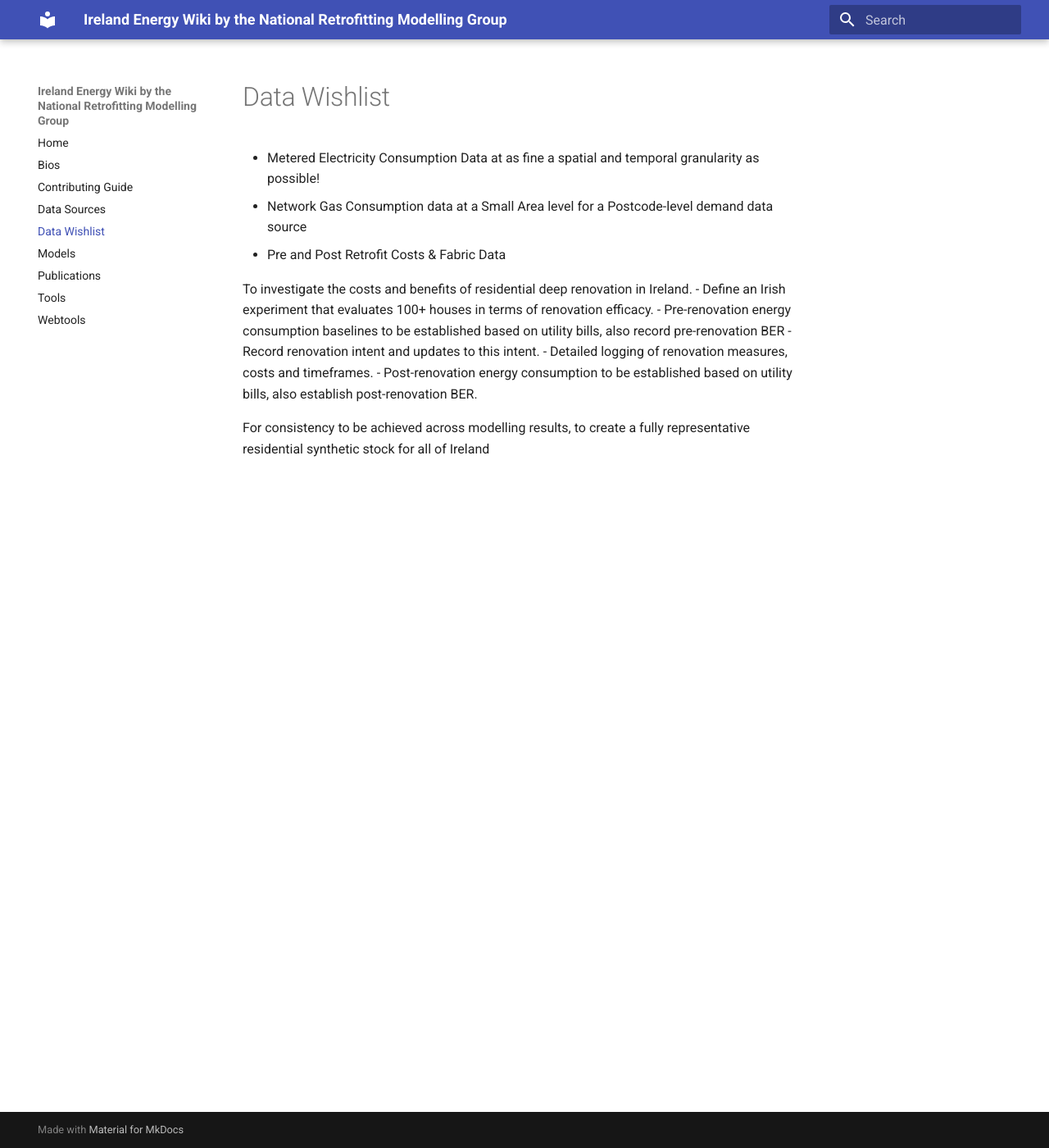
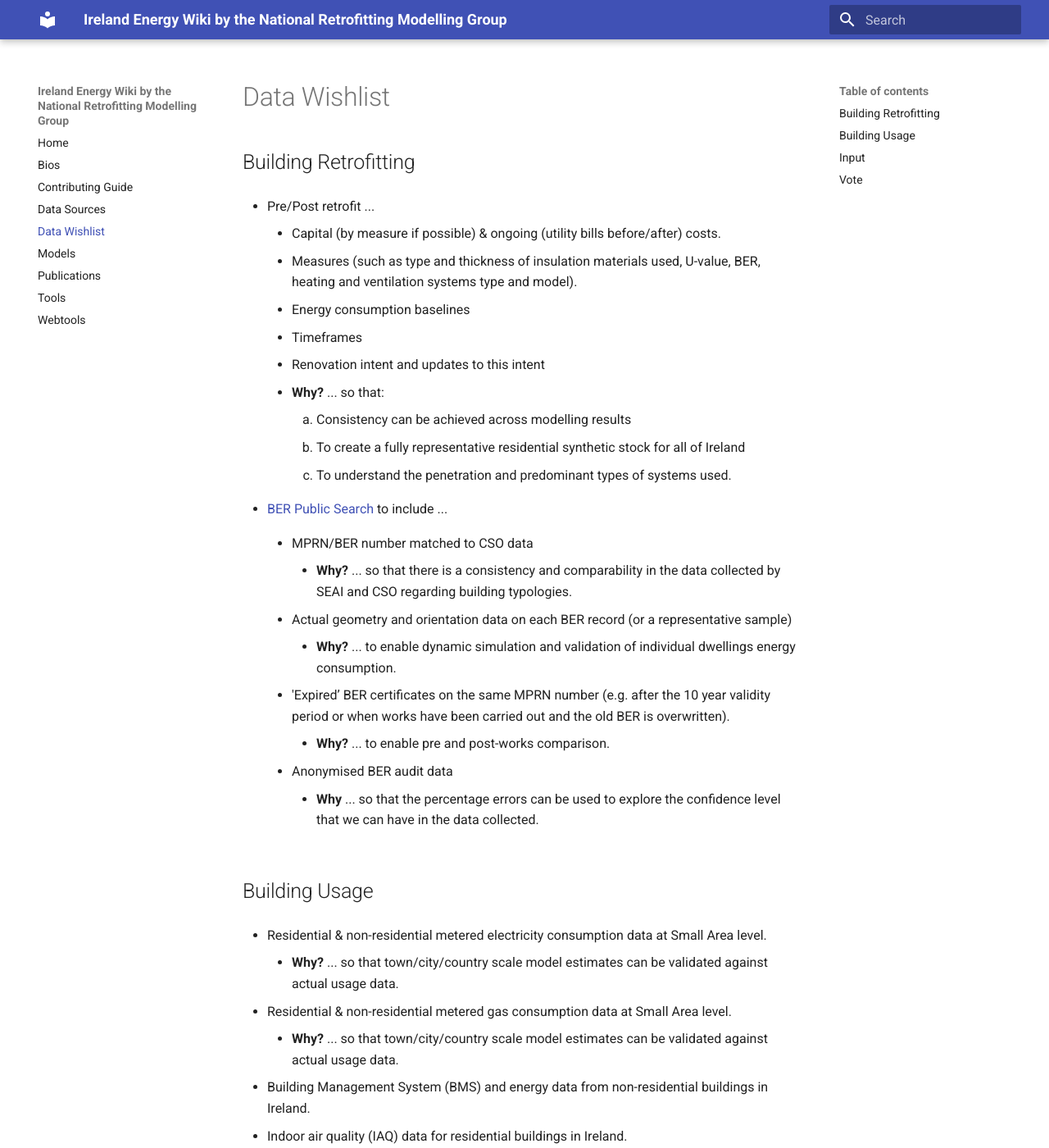
Before and after one commit to energy-modelling-ireland/wiki, an MkDocs documentation site: the page built from docs/Data-Wishlist.md, in a window 1280 px wide and 1400 px high. Shown: the whole window at 82% size. Built offline with MkDocs 1.6.1 and Material for MkDocs 9.7.7, drawn with Linux system fonts in a browser that asks for light colours.

Commit message:
Add Input & Vote Google Forms to Wishlist (#74)
So that anyone visiting the website can input
suggestions and vote on data they see as important

```diff
--- a/docs/Data-Wishlist.md
+++ b/docs/Data-Wishlist.md
@@ -1,14 +1,49 @@
 # Data Wishlist
 
-- Metered Electricity Consumption Data at as fine a spatial and temporal granularity as possible!
-- Network Gas Consumption data at a Small Area level for a Postcode-level demand data source
-- Pre and Post Retrofit Costs & Fabric Data
+## Building Retrofitting
 
-To investigate the costs and benefits of residential deep renovation in Ireland.
-- Define an Irish experiment that evaluates 100+ houses in terms of renovation efficacy.
-- Pre-renovation energy consumption baselines to be established based on utility bills, also record pre-renovation BER
-- Record renovation intent and updates to this intent.
-- Detailed logging of renovation measures, costs and timeframes.
-- Post-renovation energy consumption to be established based on utility bills, also establish post-renovation BER.
+- Pre/Post retrofit ...
 
-For consistency to be achieved across modelling results, to create a fully representative residential synthetic stock for all of Ireland
+    - Capital (by measure if possible) & ongoing (utility bills before/after) costs.
+    - Measures (such as type and thickness of insulation materials used, U-value, BER, heating and ventilation systems type and model).
+    - Energy consumption baselines
+    - Timeframes
+    - Renovation intent and updates to this intent
+    - **Why?** ... so that:
+        1. Consistency can be achieved across modelling results
+        2. To create a fully representative residential synthetic stock for all of Ireland
+        3. To understand the penetration and predominant types of systems used.
+
+- [BER Public Search](Data-Sources.md#buildings) to include ...
+
+    - MPRN/BER number matched to CSO data
+        - **Why?** ... so that there is a consistency and comparability in the data collected by SEAI and CSO regarding building typologies.
+
+    - Actual geometry and orientation data on each BER record (or a representative sample)
+        - **Why?** ... to enable dynamic simulation and validation of individual dwellings energy consumption.
+
+    - 'Expired’ BER certificates on the same MPRN number (e.g. after the 10 year validity period or when works have been carried out and the old BER is overwritten).
+        - **Why?** ... to enable pre and post-works comparison.
+
+    - Anonymised BER audit data
+        - **Why** ... so that the percentage errors can be used to explore the confidence level that we can have in the data collected.
+
+## Building Usage
+
+- Residential & non-residential metered electricity consumption data at Small Area level.
+    - **Why?** ... so that town/city/country scale model estimates can be validated against actual usage data.
+
+- Residential & non-residential metered gas consumption data at Small Area level.
+    - **Why?** ... so that town/city/country scale model estimates can be validated against actual usage data.
+
+- Building Management System (BMS) and energy data from non-residential buildings in Ireland.
+
+- Indoor air quality (IAQ) data for residential buildings in Ireland.
+
+## Input
+
+<iframe src="https://docs.google.com/forms/d/e/1FAIpQLSeHxVNX3PGDCotKa9iY8xxGHmvzIFiEE5X-QpxpNGRb6YOpeQ/viewform?embedded=true" width="640" height="899" frameborder="0" marginheight="0" marginwidth="0">Loading…</iframe>
+
+## Vote
+
+<iframe src="https://docs.google.com/forms/d/e/1FAIpQLScYg9wNoYEqBIluWBxCRQ_KuXem6JGoqW7IYVTDLqaiwvGT8A/viewform?embedded=true" width="640" height="1943" frameborder="0" marginheight="0" marginwidth="0">Loading…</iframe>
```
